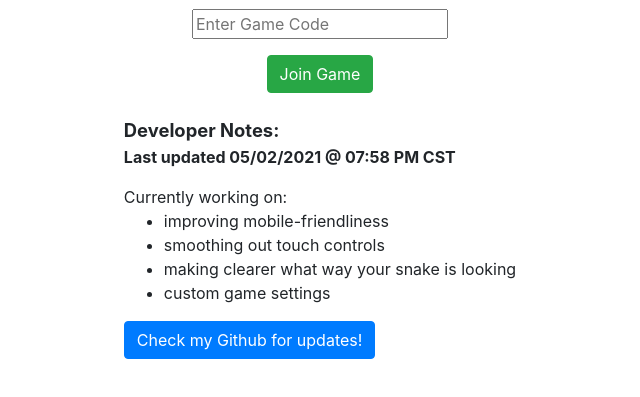
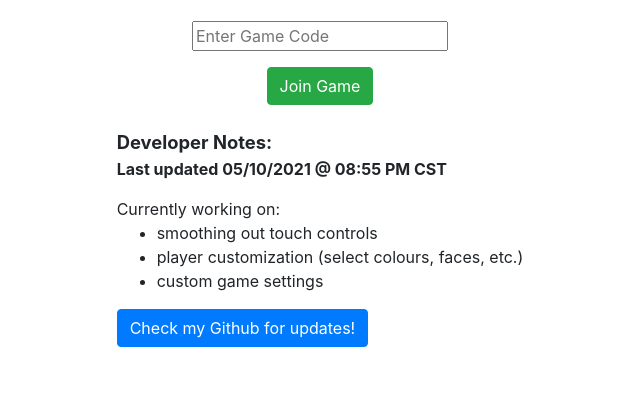
Before and after one commit to charliebellbusiness/Snake-IO-Game-Tutorial, a plain HTML site: page frontend/index.html in a window 1280 px wide. Shown: the part 267-664 px from the top of the page, without its empty margins (320-960 px from the left). Drawn offline with nearby package versions, Linux system fonts and the light colour scheme; no server answers.

```diff
--- a/frontend/index.html
+++ b/frontend/index.html
@@ -50,12 +50,11 @@
                     <div id="devNotes">
                       <b id="devNotesHeader">Developer Notes:</b>
                       <p>
-                        <b>Last updated 05/02/2021 @ 07:58 PM CST</b>
+                        <b>Last updated 05/10/2021 @ 08:55 PM CST</b>
                         <p style="margin:0">Currently working on: </p>
                           <ul style="text-align: left">
-                            <li>improving mobile-friendliness</li>
                             <li>smoothing out touch controls</li>
-                            <li>making clearer what way your snake is looking</li>
+                            <li>player customization (select colours, faces, etc.)</li>
                             <li>custom game settings</li>
                           </ul>
                           <a href="https://github.com/charliebellbusiness" target="_blank" class="btn btn-primary">Check my Github for updates!</a>
--- a/frontend/index.js
+++ b/frontend/index.js
@@ -214,7 +214,6 @@
         ctx.drawImage(snakeSheet, snakeFaces.right.x, snakeFaces.right.y, 30, 30, snakeHead.x * size, snakeHead.y * size, size, size);
     }
     else {
-        console.log('No player velocity detected');
         var key = playerState.facing;
         // console.log(snakeFaces[key].x);
         // console.log(snakeFaces[key].y);
```
Also changed, not shown: server/game.js (+28 -0 lines), changelog.txt.
